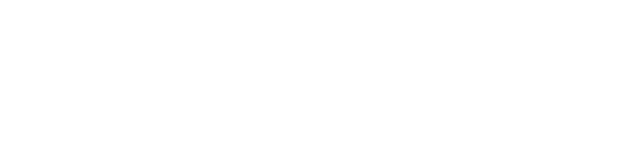
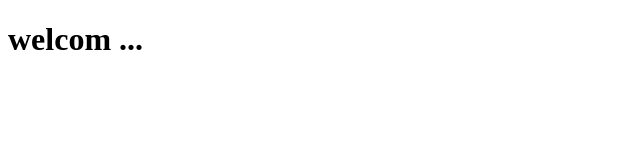
Before and after one commit to Salbdr/API-HW22, a plain HTML site: page index3.html in a window 1280 px wide. Shown: the whole page, without its empty margins (0-640 px from the left). Drawn offline with Linux system fonts and the light colour scheme.

Commit message:
some change

```diff
--- a/homePage.html
+++ b/index3.html
@@ -6,7 +6,7 @@
     <title>home page</title>
 </head>
 <body>
-    <h1 id="welcome"> </h1>
+    <h1 id="welcome"> welcom ... </h1>
     <script  src="main.js"></script>
 </body>
 </html>
```
